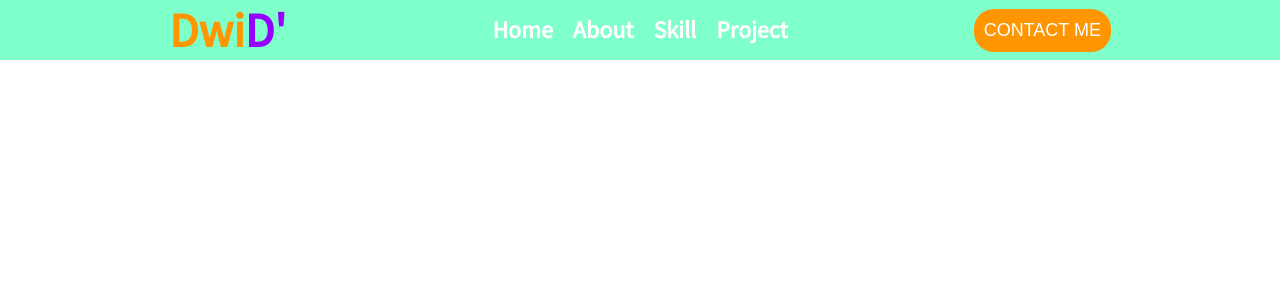
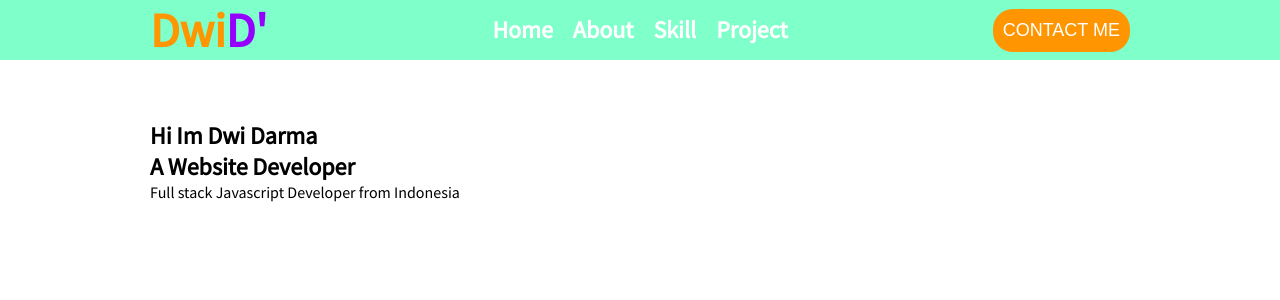
Before and after one commit to dwikbtn/portfolio, a React (Create React App) app: page / in a window 1280 px wide. Shown: the top 300 px of the page. Built offline with nearby package versions, Linux system fonts and the light colour scheme.

Commit message:
finish the raw text

```diff
--- /dev/null
+++ b/src/component/HomeDescription/HomeDesc.js
@@ -0,0 +1,15 @@
+import React from "react";
+import "./homeDesc.module.scss";
+const HomeDesc = () => {
+  return (
+    <>
+      <h1 className="name">
+        Hi Im <span className="nameBold">Dwi Darma</span>
+      </h1>
+      <h2>A Website Developer</h2>
+      <p>Full stack Javascript Developer from Indonesia</p>
+    </>
+  );
+};
+
+export default HomeDesc;
--- /dev/null
+++ b/src/component/HomeDescription/homeDesc.module.scss
@@ -0,0 +1,8 @@
+h1.name {
+  font-weight: 600;
+  text-align: left;
+  font-size: 52px;
+}
+.nameBold {
+  font-weight: bolder;
+}
--- /dev/null
+++ b/src/container/Home/Home.js
@@ -0,0 +1,17 @@
+import React from "react";
+
+import HomeDesc from "../../component/HomeDescription/HomeDesc";
+
+import "./home.scss";
+const Home = () => {
+  return (
+    <div className="home-container">
+      <div className="desciption">
+        <HomeDesc />
+      </div>
+      <div className="heroImage"></div>
+    </div>
+  );
+};
+
+export default Home;
--- /dev/null
+++ b/src/container/Home/home.scss
@@ -0,0 +1,7 @@
+@import "../../style/base";
+
+.home-container {
+  margin-left: 150px;
+  margin-right: 150px;
+  margin-top: 60px;
+}
--- a/src/container/Navbar/Navbar.js
+++ b/src/container/Navbar/Navbar.js
@@ -6,7 +6,7 @@ import "./navbar.scss";
 export default class Navbar extends Component {
   render() {
     return (
-      <div className="container">
+      <div className="nav-container">
         <Logo />
         <NavItem />
         <ContactButton />
--- a/src/container/Navbar/navbar.scss
+++ b/src/container/Navbar/navbar.scss
@@ -1,11 +1,11 @@
 @import "../../style/base";
-.container {
+.nav-container {
   width: 100%;
   display: flex;
   justify-content: space-between;
   align-items: center;
-  padding-left: 169px;
-  padding-right: 169px;
+  padding-left: 150px;
+  padding-right: 150px;
   background: rgba(0, 255, 149, 0.5);
 }
 
--- a/src/container/Portfolio.js
+++ b/src/container/Portfolio.js
@@ -1,4 +1,6 @@
 import React, { Component } from "react";
+
+import Home from "./Home/Home";
 import Navbar from "./Navbar/Navbar";
 
 export default class Portfolio extends Component {
@@ -6,6 +8,9 @@ export default class Portfolio extends Component {
     return (
       <>
         <Navbar />
+        <article>
+          <Home />
+        </article>
       </>
     );
   }
```
Also changed, not shown: 1 other file (tests, documents, lock files or other folders).
